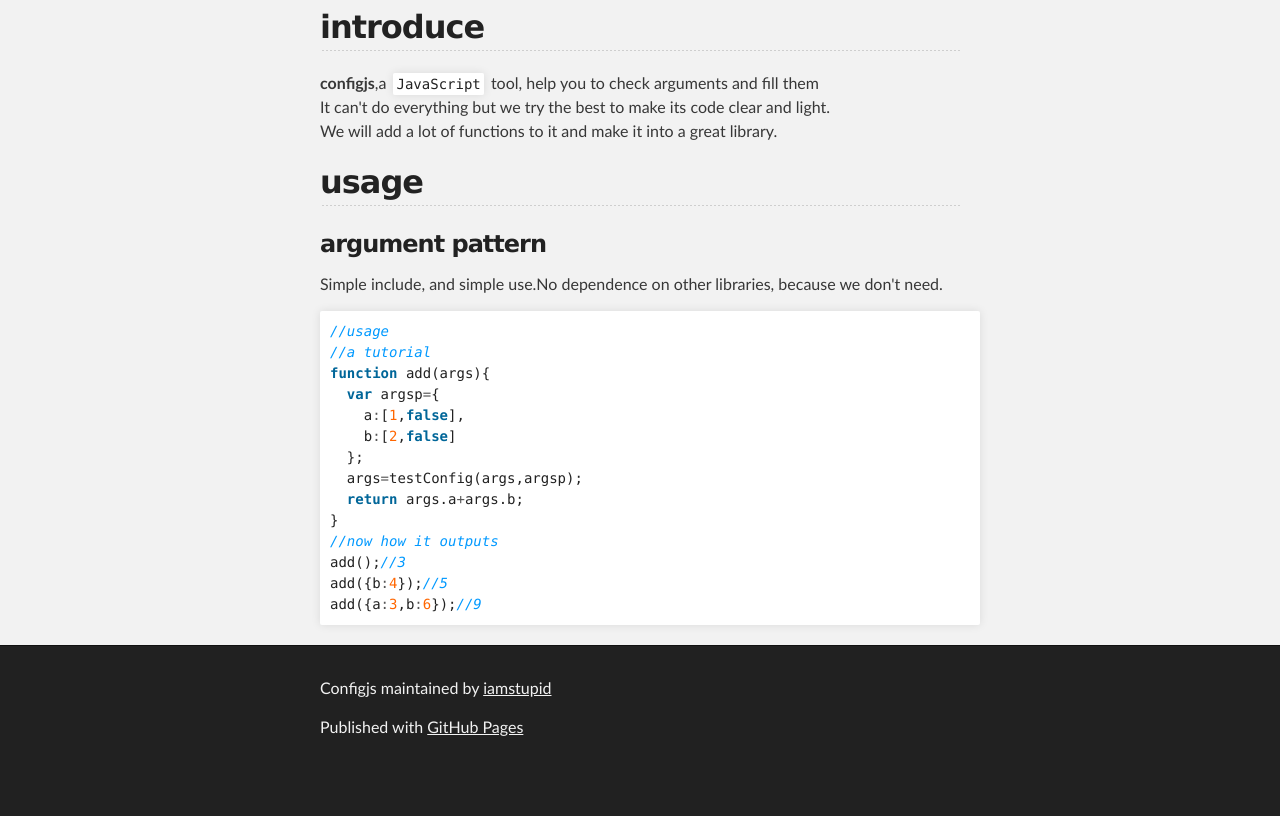
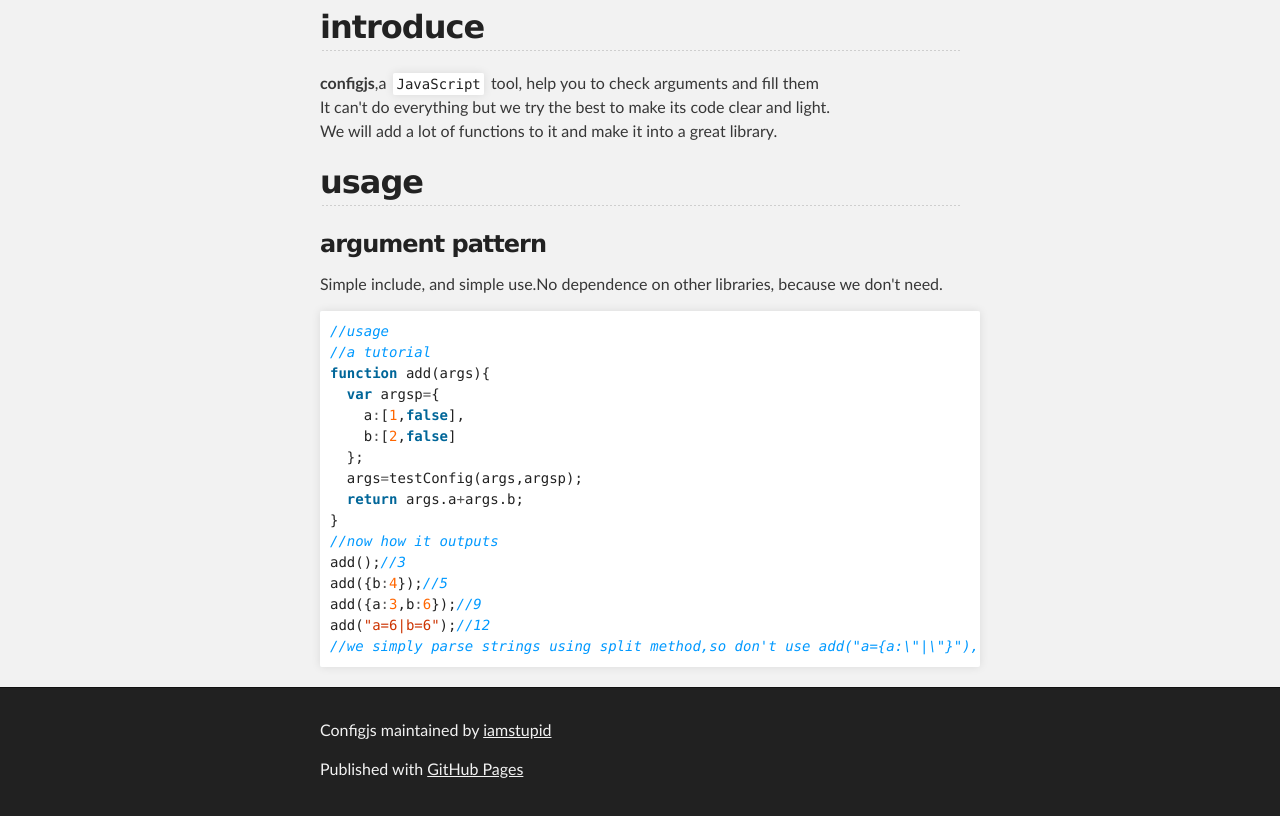
Before and after one commit to iamstupid/configjs, a plain HTML site: page index.html in a window 1280 px wide. Shown: the part 1375-2191 px from the top of the page. Before the commit the page ends 2149 px from the top, so only its background shows below. Drawn offline with Linux system fonts and the light colour scheme.

```diff
--- a/index.html
+++ b/index.html
@@ -114,6 +114,8 @@ We will add a lot of functions to it and make it into a great library.</p>
 <span class="nx">add</span><span class="p">();</span><span class="c1">//3</span>
 <span class="nx">add</span><span class="p">({</span><span class="nx">b</span><span class="o">:</span><span class="mi">4</span><span class="p">});</span><span class="c1">//5</span>
 <span class="nx">add</span><span class="p">({</span><span class="nx">a</span><span class="o">:</span><span class="mi">3</span><span class="p">,</span><span class="nx">b</span><span class="o">:</span><span class="mi">6</span><span class="p">});</span><span class="c1">//9</span>
+<span class="nx">add</span><span class="p">(</span><span class="s2">"a=6|b=6"</span><span class="p">);</span><span class="c1">//12</span>
+<span class="c1">//we simply parse strings using split method,so don't use add("a={a:\"|\"}"),| will split argument list.</span>
 </pre></div>
       </section>
     </div>
```
Also changed, not shown: params.json (+1 -1 lines).
